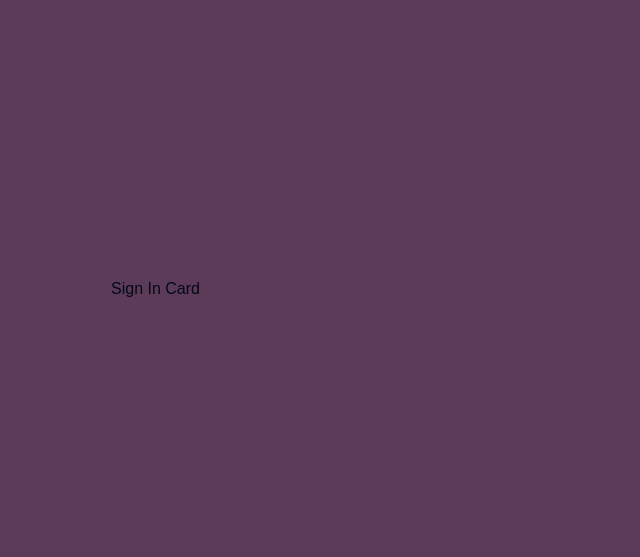
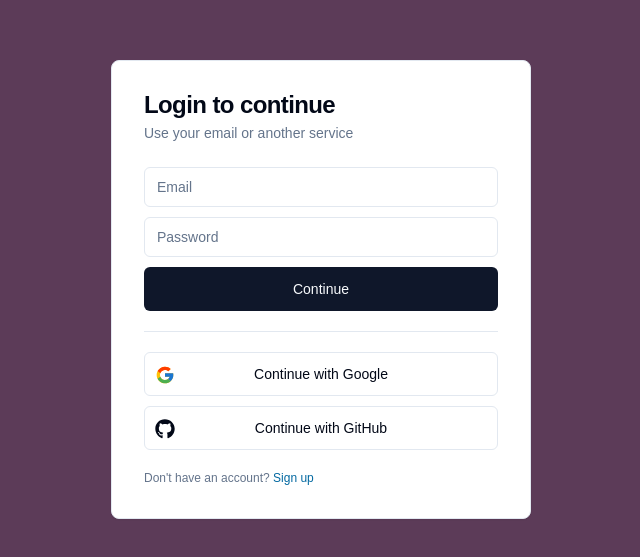
Before and after one commit to eneax/nextjs-convex-auth, a Next.js app: page / in a window 1280 px wide. Shown: the part 111-668 px from the top of the page, without its empty margins (319-959 px from the left). Built offline with nearby package versions, Linux system fonts and the light colour scheme.

Commit message:
create UI for the SignInCard component

```diff
--- a/package.json
+++ b/package.json
@@ -17,6 +17,7 @@
     "next": "14.2.14",
     "react": "^18",
     "react-dom": "^18",
+    "react-icons": "^5.3.0",
     "tailwind-merge": "^2.5.3",
     "tailwindcss-animate": "^1.0.7"
   },
--- a/src/features/auth/components/sign-in-card.tsx
+++ b/src/features/auth/components/sign-in-card.tsx
@@ -1,5 +1,78 @@
-import React from "react";
+import { FcGoogle } from "react-icons/fc";
+import { FaGithub } from "react-icons/fa";
+
+import { Button } from "@/components/ui/button";
+import {
+  Card,
+  CardContent,
+  CardHeader,
+  CardDescription,
+  CardTitle,
+} from "@/components/ui/card";
+import { Input } from "@/components/ui/input";
+import { Separator } from "@/components/ui/separator";
 
 export const SignInCard = () => {
-  return <div>Sign In Card</div>;
+  return (
+    <Card className="w-full h-full p-8">
+      <CardHeader className="pt-0 px-0">
+        <CardTitle>Login to continue</CardTitle>
+        <CardDescription>Use your email or another service</CardDescription>
+      </CardHeader>
+      <CardContent className="px-0 pb-0 space-y-5">
+        <form className="space-y-2.5">
+          <Input
+            disabled={false}
+            type="email"
+            placeholder="Email"
+            value=""
+            onChange={() => {}}
+            required
+          />
+          <Input
+            disabled={false}
+            type="password"
+            placeholder="Password"
+            value=""
+            onChange={() => {}}
+            required
+          />
+          <Button type="submit" className="w-full" size="lg" disabled={false}>
+            Continue
+          </Button>
+        </form>
+
+        <Separator />
+
+        <div className="flex flex-col gap-y-2.5">
+          <Button
+            disabled={false}
+            variant="outline"
+            onClick={() => {}}
+            size="lg"
+            className="w-full relative"
+          >
+            <FcGoogle className="size-5 absolute top-3 left-2.5" />
+            Continue with Google
+          </Button>
+          <Button
+            disabled={false}
+            variant="outline"
+            onClick={() => {}}
+            size="lg"
+            className="w-full relative"
+          >
+            <FaGithub className="size-5 absolute top-3 left-2.5" />
+            Continue with GitHub
+          </Button>
+        </div>
+        <p className="text-xs text-muted-foreground">
+          {`Don't have an account?`}{" "}
+          <span className="text-sky-700 hover:underline cursor-pointer">
+            Sign up
+          </span>
+        </p>
+      </CardContent>
+    </Card>
+  );
 };
```
Also changed, not shown: 1 other file (tests, documents, lock files or other folders).
